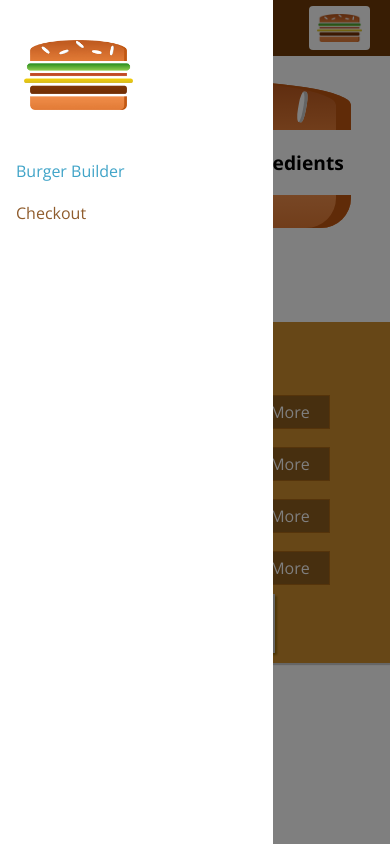
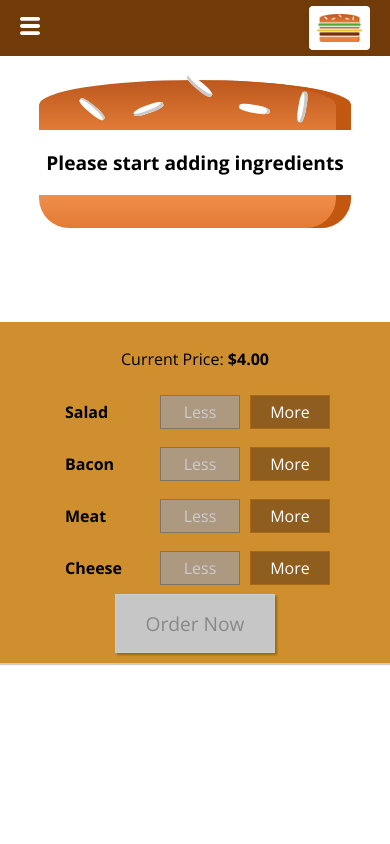
Before and after one commit to wduntak/burger-builder-react, a React app: page / in a window 390 px wide. Built offline with nearby package versions, Linux system fonts and the light colour scheme.

Commit message:
Add hamburger component to toggle sidedrawer

```diff
--- a/src/components/Layout/Layout.js
+++ b/src/components/Layout/Layout.js
@@ -5,17 +5,21 @@ import classes from './Layout.css';
 
 class Layout extends Component {
     state = {
-        showSideDrawer: true
+        showSideDrawer: false
     }
 
     sideDrawerClosedHandler = () => {
         this.setState({showSideDrawer: false});
     }
 
+    sideDrawerOpenHandler = () => {
+        this.setState({showSideDrawer: true});
+    }
+
     render () {
         return (
             <Fragment>
-                <Toolbar />
+                <Toolbar open={this.sideDrawerOpenHandler} />
                 <SideDrawer open={this.state.showSideDrawer} closed={this.sideDrawerClosedHandler} />
                 <main className={classes.content}>
                     {this.props.children}
--- a/src/components/Navigation/Toolbar/Toolbar.js
+++ b/src/components/Navigation/Toolbar/Toolbar.js
@@ -1,11 +1,12 @@
 import React from 'react';
 import Logo from '../../Logo/Logo';
 import NavigationItems from '../NavigationItems/NavigationItems';
+import Hamburger from '../../UI/Hamburger/Hamburger';
 import classes from './Toolbar.css';
 
 const toolbar = (props) => (
     <header className={classes.Toolbar}>
-        <div>Menu</div>
+        <Hamburger clicked={props.open} />
         <div className={classes.Logo}>
             <Logo />
         </div>
--- /dev/null
+++ b/src/components/UI/Hamburger/Hamburger.js
@@ -0,0 +1,11 @@
+import React from 'react';
+
+const hamburgerButton = (props) => {
+    return (
+        <div>
+            <img src="./menu.svg" onClick={props.clicked} alt="menu" style={{width: "20px"}}/>
+        </div>
+    );
+};
+
+export default hamburgerButton;
```
Also changed, not shown: public/menu.svg (added).
